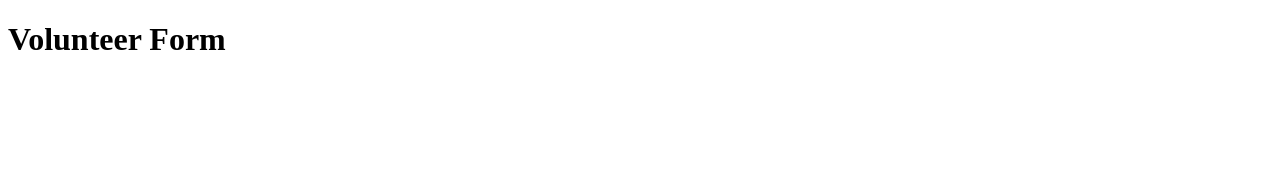
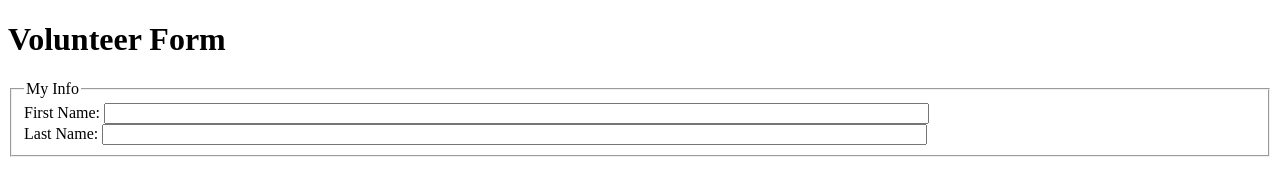
Before and after one commit to MohammedOuannass/lab4, a plain HTML site: page index.html in a window 1280 px wide. Drawn offline with Linux system fonts and the light colour scheme.

Commit message:
adding more code to the index file

```diff
--- a/index.html
+++ b/index.html
@@ -6,3 +6,8 @@
 </head>
 <body>
   <h1>Volunteer Form</h1>
+  <form action="http://bloomingdale.sat.iit.edu/kriedan/lab3formscript.php" method="post">
+    <fieldset>
+	  <legend>My Info</legend>
+	  <div><label>First Name: <input size="100" type="text" name="first_name_field"></label></div>
+	  <div><label>Last Name: <input size="100" type="text" name="last_name_field"></label></div>
```
